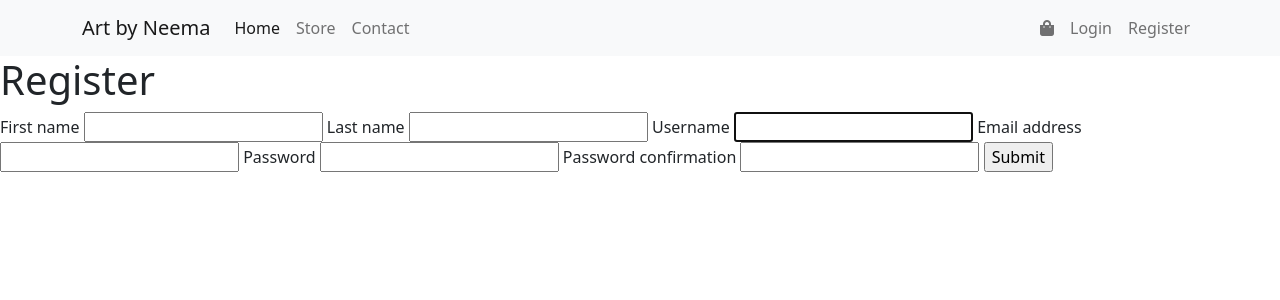
After one commit to chrper80/Code-institute_milestone-project_nr4, a Django app: page /new_user/ in a window 1280 px wide. The commit adds this page. Shown: the top 300 px of the page. Run offline with Django 3.2, Linux system fonts and the light colour scheme.

Commit message:
Added user page with CRUD functionality

```diff
--- a/neemas_shop/settings.py
+++ b/neemas_shop/settings.py
@@ -119,3 +119,5 @@ MEDIA_ROOT = BASE_DIR / 'media'
 # https://docs.djangoproject.com/en/3.2/ref/settings/#default-auto-field
 
 DEFAULT_AUTO_FIELD = 'django.db.models.BigAutoField'
+
+LOGIN_REDIRECT_URL = '/'
--- a/neemas_shop/urls.py
+++ b/neemas_shop/urls.py
@@ -8,6 +8,7 @@ urlpatterns = [
     path('accounts/', include('django.contrib.auth.urls')),
     path('', include('store.urls')),
     path('', include('payments.urls')),
+    path('', include('users.urls'))
 ]
 
 urlpatterns += static(settings.MEDIA_URL, document_root=settings.MEDIA_ROOT)
--- a/templates/navbar.html
+++ b/templates/navbar.html
@@ -8,7 +8,7 @@
         <div class="collapse navbar-collapse" id="navbarSupportedContent">
             <ul class="navbar-nav me-auto mb-2 mb-lg-0">
                 <li class="nav-item">
-                    <a class="nav-link active" aria-current="page" href="#">Home</a>
+                    <a class="nav-link active" aria-current="page" href="{% url 'index' %}">Home</a>
                 </li>
                 <li class="nav-item">
                     <a class="nav-link" href="#">Store</a>
@@ -16,29 +16,30 @@
                 <li class="nav-item">
                     <a class="nav-link" href="#">Contact</a>
                 </li>
-                <li class="nav-item">
-                    <a class="nav-link" href="#">Dashboard</a>
-                </li>
-
 
             </ul>
             <ul class="navbar-nav ml-auto mb-2 mb-lg-0">
+
+
                 <li class="nav-item">
-                    <a class="nav-link" href="#"><i class="fas fa-shopping-bag"></i></a>
+                    <a class="nav-link" href="{% url 'add_cart' %}"><i class="fas fa-shopping-bag"></i></a>
                 </li>
                 {% if request.user.is_authenticated %}
                 <li class="nav-item">
-                    <a class="nav-link" href="#">Log out</a>
+                    <a class="nav-link" href="{% url 'user_page' %}"><i class="fas fa-user"></i></a>
+                </li>
+                <li class="nav-item">
+                    <a class="nav-link" href="{% url 'logout' %}">Logout</a>
                 </li>
                 {% else %}
 
                 <li class="nav-item">
-                    <a class="nav-link" href="#">Login</a>
+                    <a class="nav-link" href="{% url 'login' %}">Login</a>
                 </li>
 
 
                 <li class="nav-item">
-                    <a class="nav-link" href="#">Register</a>
+                    <a class="nav-link" href="{% url 'new_user' %}">Register</a>
                 </li>
                 {% endif %}
             </ul>
--- /dev/null
+++ b/templates/registration/logged_out.html
@@ -0,0 +1,6 @@
+{% extends "base.html" %}
+
+{% block content %}
+  <p>Logged out!</p>
+  <a href="{% url 'login'%}">Click here to login again.</a>
+{% endblock %}
--- /dev/null
+++ b/templates/registration/password_reset_complete.html
@@ -0,0 +1,6 @@
+{% extends "base.html" %}
+
+{% block content %}
+  <h1>The password has been changed!</h1>
+  <p><a href="{% url 'login' %}">log in again?</a></p>
+{% endblock %}
--- /dev/null
+++ b/templates/registration/password_reset_done.html
@@ -0,0 +1,5 @@
+{% extends "base.html" %}
+
+{% block content %}
+  <p>We've emailed you instructions for setting your password. If they haven't arrived in a few minutes, check your spam folder.</p>
+{% endblock %}
--- /dev/null
+++ b/templates/registration/password_reset_email.html
@@ -0,0 +1,2 @@
+Someone asked for password reset for email {{ email }}. Follow the link below:
+{{ protocol}}://{{ domain }}{% url 'password_reset_confirm' uidb64=uid token=token %}
--- /dev/null
+++ b/users/forms.py
@@ -0,0 +1,8 @@
+from django.contrib.auth.forms import UserCreationForm
+from django.contrib.auth.models import User
+
+
+class ext_UserCreationForm(UserCreationForm):
+    class Meta:
+        model = User
+        fields = ['first_name', 'last_name', 'username', 'email', 'password1', 'password2']
--- /dev/null
+++ b/users/templates/users/new_user.html
@@ -0,0 +1,22 @@
+{% extends "base.html" %}
+
+{% block content %}
+<h1>Register</h1>
+
+<form action="{% url 'new_user' %}" method="POST">
+    {% csrf_token %}
+    {{form.first_name.label}}
+    {{form.first_name}}
+    {{form.last_name.label}}
+    {{form.last_name}}
+    {{form.username.label}}
+    {{form.username}}
+    {{form.email.label}}
+    {{form.email}}
+    {{form.password1.label}}
+    {{form.password1}}
+    {{form.password2.label}}
+    {{form.password2}}
+    <input type="submit" value="Submit">
+</form>
+{% endblock %}
--- /dev/null
+++ b/users/urls.py
@@ -0,0 +1,10 @@
+from django.urls import path
+from . import views
+
+urlpatterns = [
+    path("new_user/", views.new_user, name="new_user"),
+    path("user_page/", views.user_page, name="user_page"),
+    path("change_password/", views.change_password, name="change_password"),
+    path("change_email/", views.change_email, name="change_email"),
+    path("delete_user/", views.delete_user, name="delete_user"),
+]
--- a/users/views.py
+++ b/users/views.py
@@ -1,3 +1,61 @@
-from django.shortcuts import render
+from django.shortcuts import render, redirect
+from .forms import ext_UserCreationForm
+from django.contrib import messages
+from django.contrib.auth.models import User
 
-# Create your views here.
+
+def new_user(request):
+    form = ext_UserCreationForm(request.POST)
+    if request.method == "POST":
+        if form.is_valid():
+            form.save()
+            messages.success(request, 'User created succesfully')
+            return redirect("login")
+    context = {
+        "form": form
+    }
+
+    return render(request, "users/new_user.html", context)
+
+
+def user_page(request):
+
+    username = request.user.username
+    email = request.user.email
+    password = request.user.password
+
+    context = {
+        "username": username,
+        "email": email,
+        "password": password
+    }
+
+    return render(request, 'users/user_page.html', context)
+
+
+def change_password(request):
+
+    if request.method == "POST":
+        u = User.objects.get(username=request.user.username)
+        new_password = request.POST["password"]
+        u.set_password(new_password)
+        u.save()
+        messages.success(request, 'Password updated')
+
+        return redirect("login")
+
+
+def change_email(request):
+    if request.method == "POST":
+        user = User.objects.get(username=request.user.username)
+        new_email = request.POST["email"]
+        user.email = new_email
+        user.save()
+
+        return redirect("user_page")
+
+
+def delete_user(request):
+    user = User.objects.get(username=request.user.username)
+    user.delete()
+    return redirect("new_user")
```
Also changed, not shown: templates/registration/login.html (added, +42 -0 lines), templates/registration/password_reset_confirm.html (added, +29 -0 lines), templates/registration/password_reset_form.html (added, +12 -0 lines), users/templates/users/user_page.html (added, +24 -0 lines), users/static/users/users.css (added).
